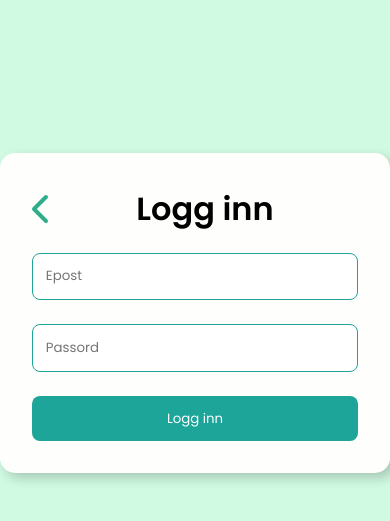
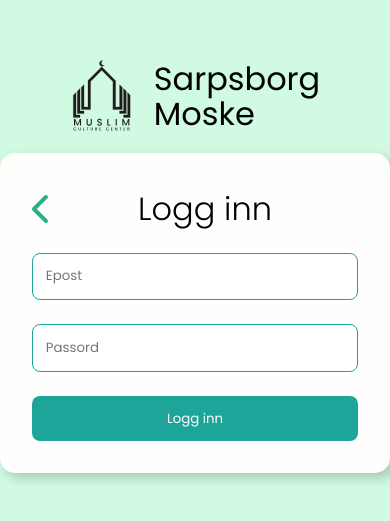
Before and after one commit to Mujibullah-Rahimi/SarpsborgMoske, a SvelteKit app: page /login in a window 390 px wide. Shown: the part 109-630 px from the top of the page. Built offline with nearby package versions, Linux system fonts and the light colour scheme; no server answers.

Commit message:
changes for mobile

```diff
--- a/src/routes/login/+page.svelte
+++ b/src/routes/login/+page.svelte
@@ -6,6 +6,7 @@
 	import { authStore } from '$lib/stores/authStore';
 	import { loginUser } from './auth';
 	import MediaQuery from '../../components/MediaQuery.svelte';
+	import Logo from '../../components/Logo.svelte';
 
 	let email = '';
 	let password = '';
@@ -43,6 +44,10 @@
 <MediaQuery query="(min-width: 936px)" let:matches>
 	{#if matches}
 		<div class="login-container">
+			<div class="logo">
+				<Logo width="64" />
+				<p>Sarpsborg<br /> Moske</p>
+			</div>
 			<div class="login-box">
 				<div class="header">
 					<!-- svelte-ignore a11y-click-events-have-key-events a11y-no-static-element-interactions -->
@@ -86,6 +91,10 @@
 <MediaQuery query="(max-width: 935px)" let:matches>
 	{#if matches}
 		<div class="mobile-login-container">
+			<div class="logo">
+				<Logo width="64" />
+				<p>Sarpsborg<br /> Moske</p>
+			</div>
 			<div class="login-box">
 				<div class="header">
 					<!-- svelte-ignore a11y-click-events-have-key-events a11y-no-static-element-interactions -->
@@ -137,7 +146,7 @@
 		height: 100vh;
 		background-color: #d0fae2; /* Green secondary */
 	}
-	.mobile-login-container{
+	.mobile-login-container {
 		display: flex;
 		flex-direction: column;
 		justify-content: center;
@@ -145,6 +154,19 @@
 		position: relative;
 		min-height: 100dvh;
 		background-color: #d0fae2;
+	}
+	.logo {
+		display: flex;
+		justify-content: center;
+		align-items: center;
+		margin-bottom: 50px;
+		position: absolute;
+		top: 20%;
+		gap: 20px;
+		line-height: 35px;
+	}
+	.logo p {
+		font-size: 2em;
 	}
 
 	/* Login Box */
@@ -178,6 +200,7 @@
 	h1 {
 		text-align: center;
 		flex: 1;
+		font-weight: 300;
 	}
 
 	/* Error message */
```
